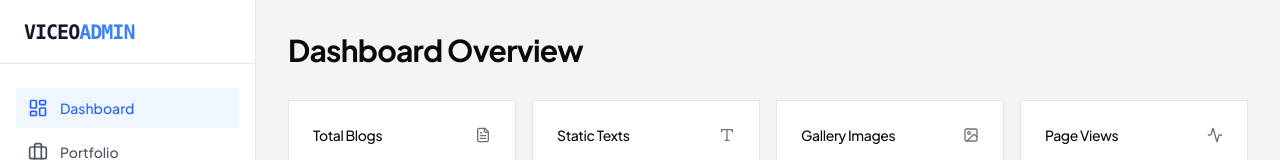
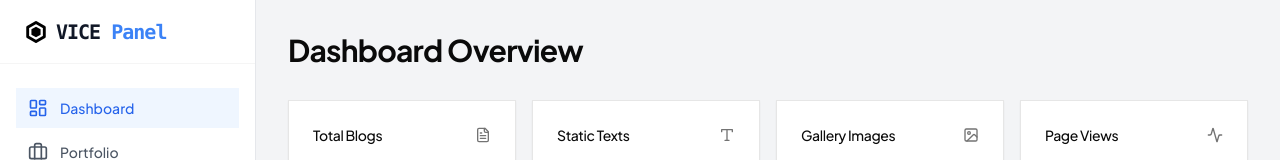
Before and after one commit to vicethetechguy/vicefolio, a React (Vite) app: page /admin in a window 1280 px wide. Shown: the top 160 px of the page. Built offline with nearby package versions, Linux system fonts and the light colour scheme; no server answers; the HTML template or start-up script is replaced by a standard one.

Commit message:
feat(admin): update admin logo to VICE Panel and add svg icon

```diff
--- a/src/pages/admin/AdminLayout.tsx
+++ b/src/pages/admin/AdminLayout.tsx
@@ -29,10 +29,12 @@ export default function AdminLayout() {
       {/* Sidebar */}
       <aside className="w-64 bg-white dark:bg-gray-900 border-r border-gray-200 dark:border-gray-800 hidden md:block">
         <div className="h-full flex flex-col">
-          <div className="h-16 flex items-center px-6 border-b border-gray-200 dark:border-gray-800">
-            <h1 className="text-xl font-bold font-mono tracking-tighter text-gray-900 dark:text-white">VICEO<span className="text-blue-500">ADMIN</span></h1>
+          <div className="flex h-16 shrink-0 items-center px-6 border-b border-border/40">
+            <Link to="/" className="flex items-center gap-2 group cursor-pointer">
+              <img src="/favicon.svg" alt="VICE Logo" className="w-6 h-6 grayscale group-hover:grayscale-0 transition-all" />
+              <h1 className="text-xl font-bold font-mono tracking-tighter text-gray-900 dark:text-white">VICE <span className="text-blue-500">Panel</span></h1>
+            </Link>
           </div>
-
           <nav className="flex-1 px-4 py-6 space-y-1">
             {navigation.map((item) => {
               const isActive = location.pathname === item.href;
@@ -41,8 +43,8 @@ export default function AdminLayout() {
                   key={item.name}
                   to={item.href}
                   className={`flex items-center gap-3 px-3 py-2.5 rounded-lg text-sm font-medium transition-colors ${isActive
-                      ? "bg-blue-50 text-blue-600 dark:bg-blue-900/20 dark:text-blue-400"
-                      : "text-gray-600 hover:text-gray-900 hover:bg-gray-50 dark:text-gray-400 dark:hover:text-white dark:hover:bg-gray-800"
+                    ? "bg-blue-50 text-blue-600 dark:bg-blue-900/20 dark:text-blue-400"
+                    : "text-gray-600 hover:text-gray-900 hover:bg-gray-50 dark:text-gray-400 dark:hover:text-white dark:hover:bg-gray-800"
                     }`}
                 >
                   <item.icon className="w-5 h-5" />
```
